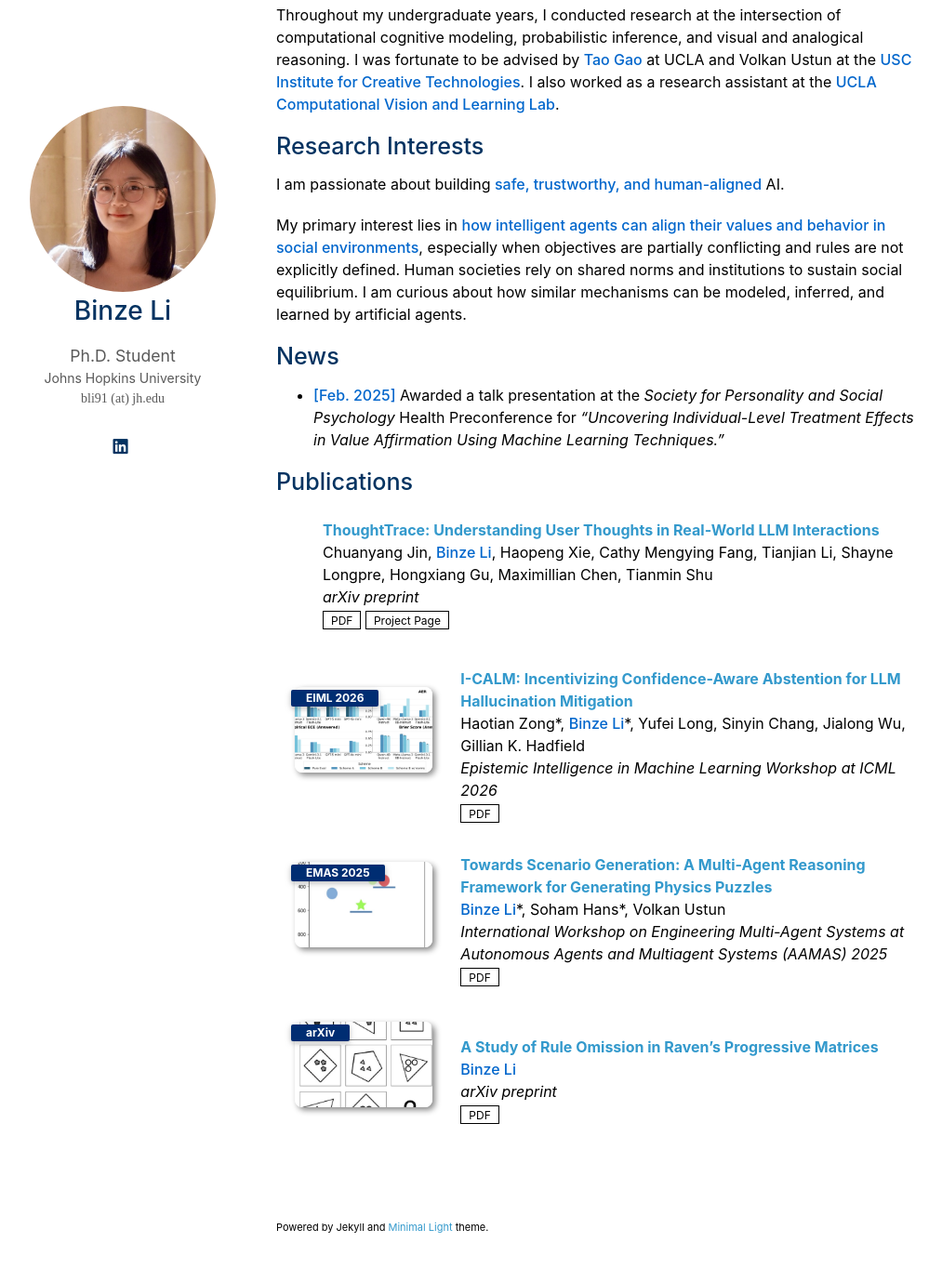
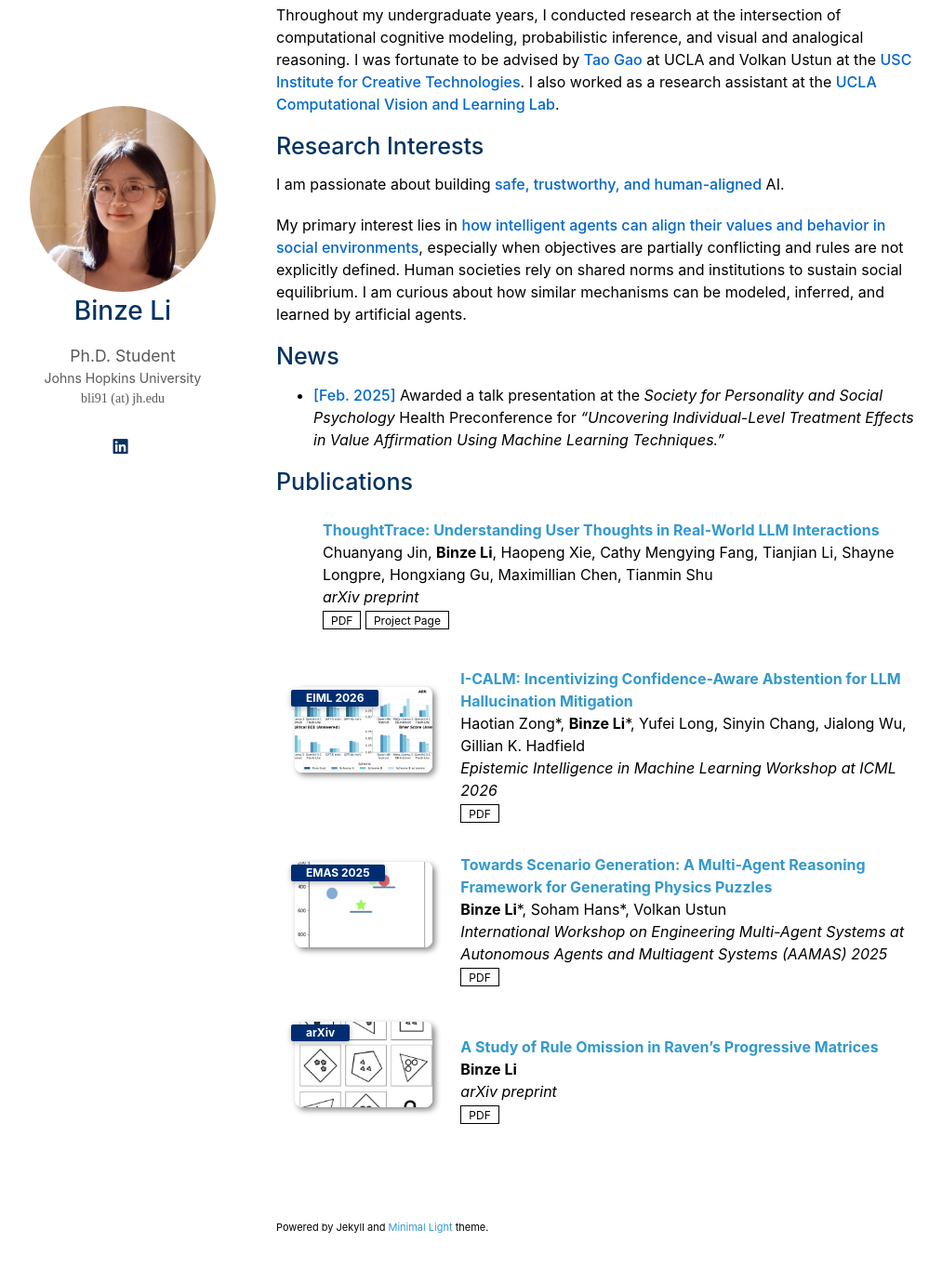
Before and after one commit to binzeli/binzeli.github.io, a Jekyll site: the page built from index.md, in a window 1280 px wide and 1400 px high, scrolled down 279 px. Shown: the top 1365 px of the window at 93% size, without its empty margins (148-1161 px from the left). Built offline with Jekyll 4.4.1, drawn with Linux system fonts in a browser that asks for light colours; a style sheet for code colours, icons or effects is not loaded; our own code applies the rules of GitHub Pages for plain Markdown files.

Commit message:
Add styling for author names in bibliography

```diff
--- a/assets/css/publications-no-dark-mode.css
+++ b/assets/css/publications-no-dark-mode.css
@@ -54,6 +54,8 @@ blockquote { background: var(--global-bg-color); border-left: 2px solid var(--gl
 
 .publications ol.bibliography li .author a:hover { border-bottom-style: solid; text-decoration: none; }
 
+.publications ol.bibliography li .author strong { color: #000000; font-weight: 700; }
+
 .publications ol.bibliography li .author > em { border-bottom: 1px solid; font-style: normal; }
 
 .publications ol.bibliography li .links a.btn { color: #000000; border: 1px solid #000000; padding-left: 0.5rem; padding-right: 0.5rem; padding-top: 0.1rem; padding-bottom: 0.1rem; }
--- a/html_source_file/assets/css/publications-no-dark-mode.css
+++ b/html_source_file/assets/css/publications-no-dark-mode.css
@@ -54,6 +54,8 @@ blockquote { background: var(--global-bg-color); border-left: 2px solid var(--gl
 
 .publications ol.bibliography li .author a:hover { border-bottom-style: solid; text-decoration: none; }
 
+.publications ol.bibliography li .author strong { color: #000000; font-weight: 700; }
+
 .publications ol.bibliography li .author > em { border-bottom: 1px solid; font-style: normal; }
 
 .publications ol.bibliography li .links a.btn { color: #000000; border: 1px solid #000000; padding-left: 0.5rem; padding-right: 0.5rem; padding-top: 0.1rem; padding-bottom: 0.1rem; }
```
